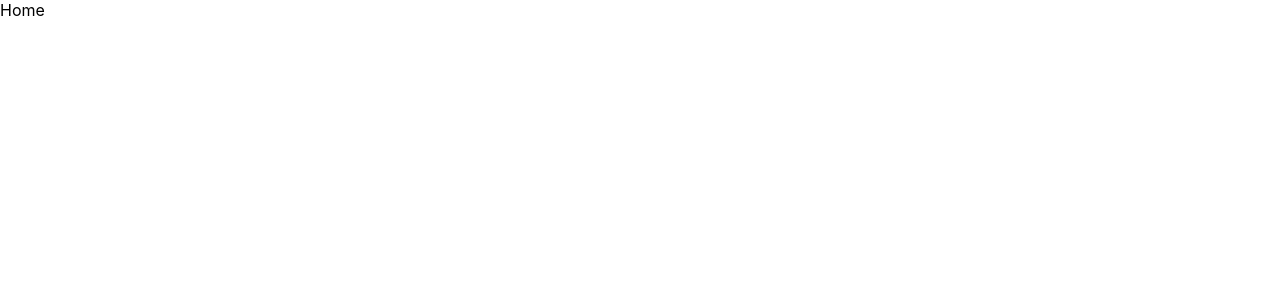
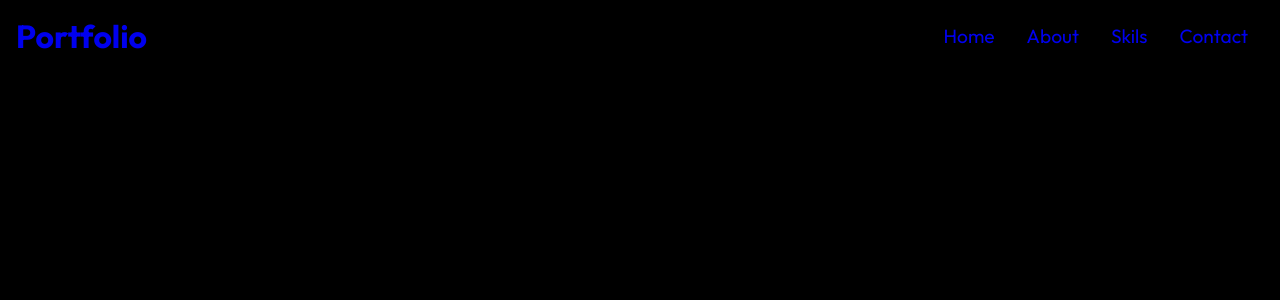
Before and after one commit to dilshan10/Protfolio-With-React, a React (Create React App) app: page / in a window 1280 px wide. Shown: the top 300 px of the page. Built offline with nearby package versions, Linux system fonts and the light colour scheme.

Commit message:
Add nav bar

```diff
--- /dev/null
+++ b/src/components/NavBar.js
@@ -0,0 +1,44 @@
+import "./NavBarStyle.css";
+
+import React, {useState} from "react";
+import {Link} from "react-router-dom";
+
+import {FaBars,FaTimes} from "react-icons/fa"
+
+const NavBar = () =>{
+
+    const [click,setClick] = useState(false);
+    const handleClick = () => setClick(!click);
+
+    return(
+        <div className="header">
+            <Link to="/">
+                <h1>Portfolio</h1>
+            </Link>
+            <ul className={click ? "nav-list active":"nav-list"}>
+                <li>
+                    <Link to ="/">Home</Link>
+                </li>
+                <li>
+                    <Link to ="/about">About</Link>
+                </li>
+                <li>
+                    <Link to ="/skils">Skils</Link>
+                </li>
+                <li>
+                    <Link to="/contact">Contact</Link>
+                </li>
+            </ul>
+
+            <div className="hamburgerMenu" onClick={handleClick}>
+                {click ? (
+                    <FaTimes size={20} style={{color:"white"}}/>
+                ):(
+                    <FaBars size={20} style={{color:"white"}}/>
+                )}
+            </div>
+        </div>
+    )
+}
+
+export default NavBar
--- /dev/null
+++ b/src/components/NavBarStyle.css
@@ -0,0 +1,48 @@
+.header{
+    display: flex;
+    justify-content: space-between;
+    align-items: center;
+    padding: 1rem;
+}
+.nav-list{
+    display: flex;
+}
+.nav-list li{
+    padding: 0 1rem;
+}
+.nav-list li a {
+    font-size: 1.2rem;
+    font-width: 500;
+}
+
+.hamburgerMenu{
+    display: none;
+}
+
+@media screen and (max-width: 1040px){
+    .nav-list{
+        flex-direction: column;
+        justify-content: center;
+        align-items: center;
+        width: 100%;
+        height: 100vh;
+        background: rgba(0,0,0,0.9);
+        position: absolute;
+        top: 0;
+        left: -100%;
+        z-index: -3;
+        transition: 0.8s;
+    }
+    .nav-list.active{
+        left: 0;
+    }
+    .nav-list li{
+        padding: 1rem;
+    }
+    .nav-list li a{
+        font-size: 2rem;
+    }
+    .hamburgerMenu{
+        display: initial;
+    }
+}
--- a/src/index.css
+++ b/src/index.css
@@ -1,13 +1,44 @@
-body {
-  margin: 0;
-  font-family: -apple-system, BlinkMacSystemFont, 'Segoe UI', 'Roboto', 'Oxygen',
-    'Ubuntu', 'Cantarell', 'Fira Sans', 'Droid Sans', 'Helvetica Neue',
-    sans-serif;
-  -webkit-font-smoothing: antialiased;
-  -moz-osx-font-smoothing: grayscale;
+@import url('https://fonts.googleapis.com/css2?family=Outfit:wght@100;200;300;400;500;600;700;800;900&display=swap');
+
+*{
+box-sizing: border-box;
+margin :0;
+padding : 0;
+font-family:"Outfit",sans-serif;
 }
 
-code {
-  font-family: source-code-pro, Menlo, Monaco, Consolas, 'Courier New',
-    monospace;
+body{
+  background: black;
 }
+
+a{
+    text-decoration: none;
+}
+
+p{}
+
+ul{
+    list-style-type: none;
+}
+
+.btn{
+    padding: 12px 32px;
+    font-size: 1rem;
+    text-transform: uppercase;
+    background: yellow;
+    color: black;
+    border: 1px solid white;
+    font-weight: 600;
+    cursor: pointer;
+}
+
+.btn-light{
+    background: transparent;
+    color: white;
+}
+
+.btn:hover{
+    background: rgba(255,255,255,0);
+    color: white;
+    transition: 0.3s;
+}
--- a/src/routes/Home.js
+++ b/src/routes/Home.js
@@ -1,8 +1,11 @@
 import React from "react";
+import NavBar from "../components/NavBar";
 
 const Home = ()=>{
     return(
-       <div>Home</div>
+       <div>
+           <NavBar/>
+       </div>
     )
 }
 
```
Also changed, not shown: src/routes/Nav.js (deleted, +0 -11 lines).
